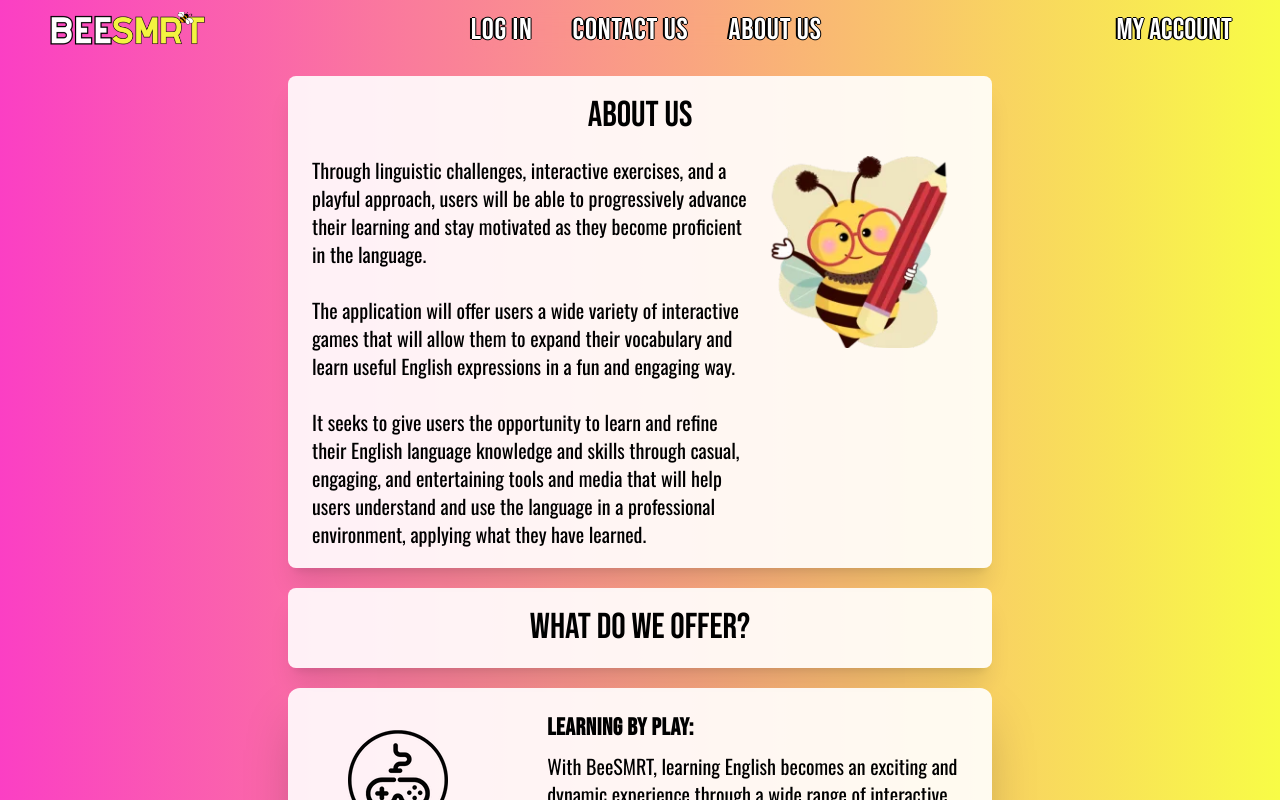
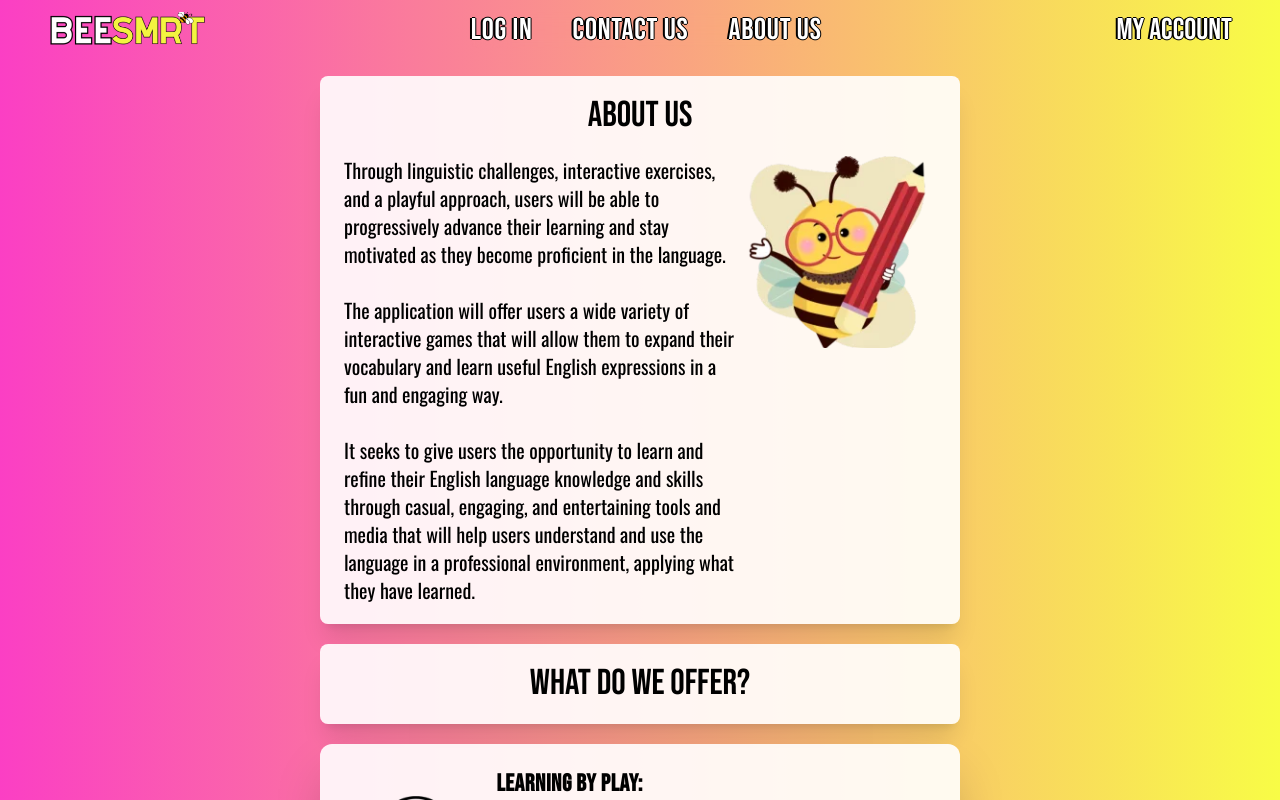
Before and after one commit to MRJonas343/BEESMRT3, a React (Vite) app: page /#/about in a window 1280 px wide. Built offline with nearby package versions, Linux system fonts and the light colour scheme; what @midudev/tailwind-animations would draw is missing.

Commit message:
removed and resized images from about us

```diff
--- a/src/components/AboutCard.tsx
+++ b/src/components/AboutCard.tsx
@@ -2,8 +2,8 @@
 
 const AboutCard: React.FC<AboutCardProps> = ({ image, title, text }) => {
 	return (
-		<div className="flex flex-col lg:flex-row lg:items-center">
-			<div className="flex flex-col items-center lg:mr-24 basis-[25%]">
+		<div className="flex flex-col md:flex-row md:items-center">
+			<div className="flex flex-col items-center pr-10 basis-[25%]">
 				<img src={image} alt={title} />
 			</div>
 			<div className="flex flex-col w-full">
--- a/src/routes/about/About.tsx
+++ b/src/routes/about/About.tsx
@@ -12,7 +12,7 @@
 	return (
 		<main className="w-screen h-screen bg-Gradient1 overflow-x-hidden">
 			<NavBar />
-			<div className="flex flex-col mx-4 lg:mx-72 gap-5 my-7">
+			<div className="flex flex-col mx-4 lg:mx-80 gap-5 my-7">
 				<section className="bg-white/90 shadow-xl h-auto px-6 rounded-lg">
 					<h1 className="text-center font-Principal text-4xl py-5">About Us</h1>
 					<div className="flex flex-col lg:flex-row">
```
